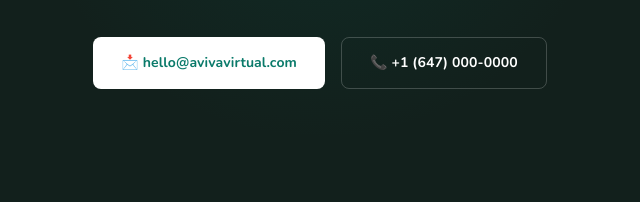
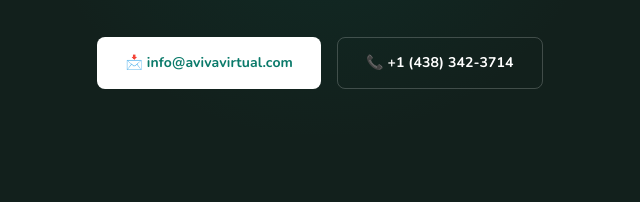
Before and after one commit to saivodapally3-ctrl/avivavirtual.github.io, a plain HTML site: page index.html in a window 1280 px wide. Shown: the part 6243-6445 px from the top of the page, 320-960 px from the left. Drawn offline with nearby package versions, Linux system fonts and the light colour scheme; a web font is replaced by a local one.

Commit message:
Update index.html

```diff
--- a/index.html
+++ b/index.html
@@ -1201,8 +1201,8 @@ footer {
       <span class="cta-pill">PIPEDA Compliant</span>
     </div>
     <div class="cta-btns">
-      <a href="mailto:hello@avivavirtual.com" class="btn btn-white">📩 hello@avivavirtual.com</a>
-      <a href="tel:+16470000000" class="btn btn-ghost-w">📞 +1 (647) 000-0000</a>
+      <a href="mailto:info@avivavirtual.com" class="btn btn-white">📩 info@avivavirtual.com</a>
+      <a href="tel:+14383423714" class="btn btn-ghost-w">📞 +1 (438) 342-3714</a>
     </div>
   </div>
 </section>
```
